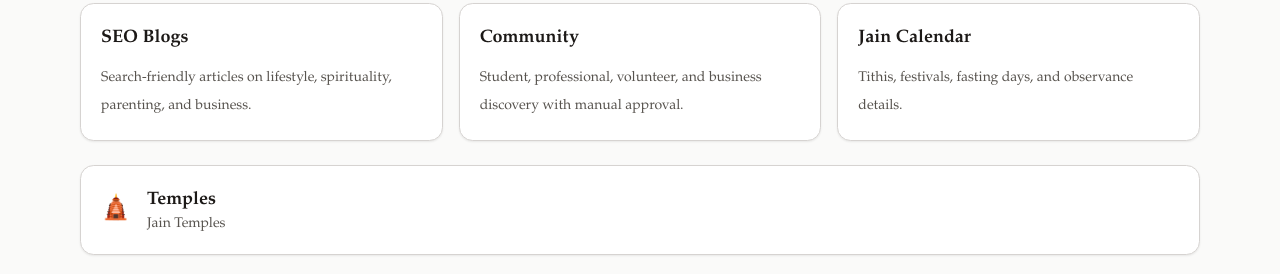
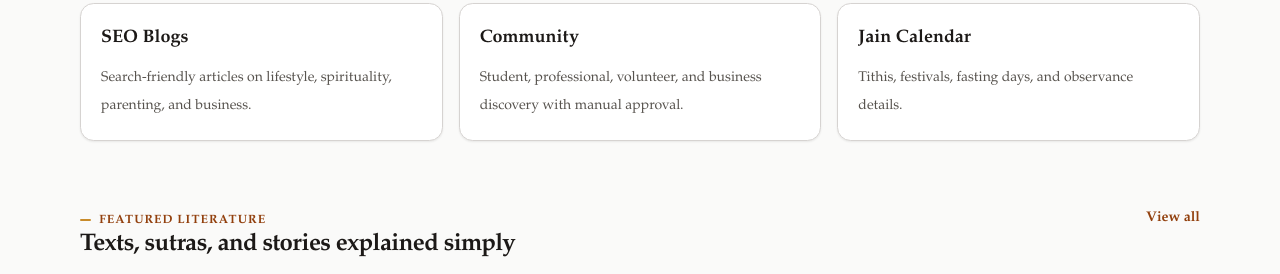
Before and after one commit to rjainsobha-debug/jainworld, a plain HTML site: page public/index.html in a window 1280 px wide. Shown: the part 1012-1286 px from the top of the page. Drawn offline with nearby package versions, Linux system fonts and the light colour scheme; no server answers.

Commit message:
Add files via upload

```diff
--- a/public/index.html
+++ b/public/index.html
@@ -128,21 +128,6 @@
             </div>
           </div>
           <div id="quick-categories"></div>
-          <div class="mt-6">
-            <button
-              type="button"
-              class="cat-card jw-card w-full cursor-pointer p-5 text-left transition hover:border-amber-300"
-              onclick="window.location.href='/temples.html'"
-            >
-              <div class="flex items-center gap-4">
-                <span class="cat-icon text-2xl" aria-hidden="true">🛕</span>
-                <div>
-                  <span class="cat-name block text-lg font-semibold text-stone-900" data-en="Temples" data-hi="मंदिर">Temples</span>
-                  <span class="cat-count block text-sm text-stone-600" data-en="Jain Temples" data-hi="जैन मंदिर">Jain Temples</span>
-                </div>
-              </div>
-            </button>
-          </div>
         </div>
       </section>
 
```
